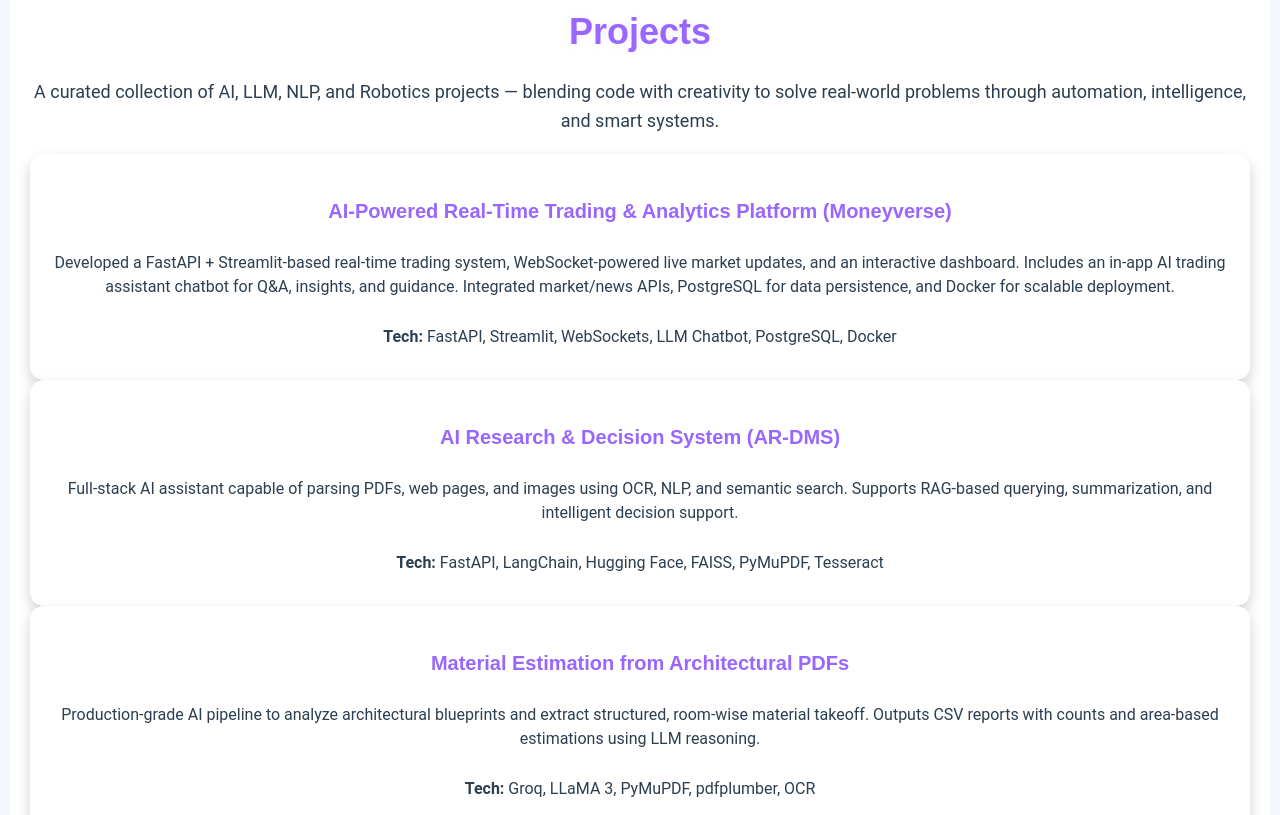
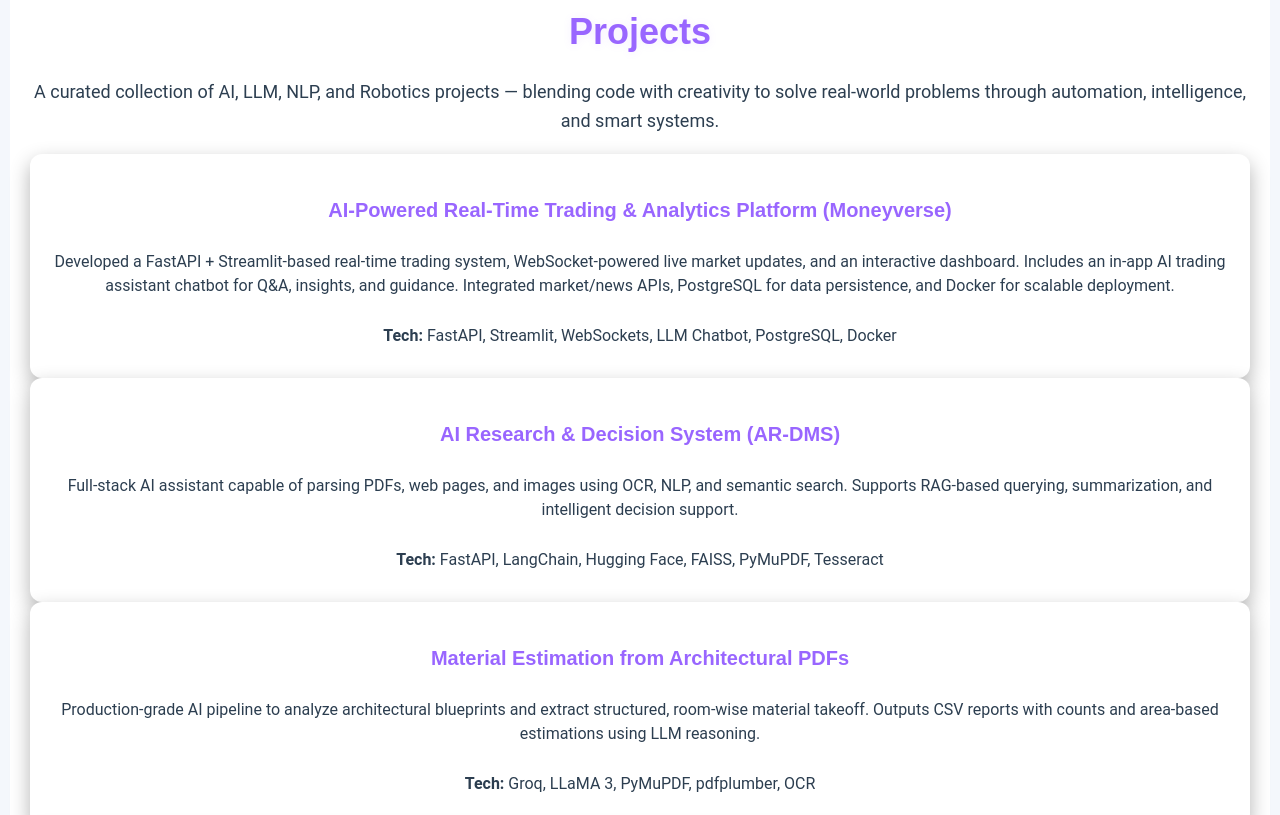
Before and after one commit to Zinalr44/portfolio, a plain HTML site: page index.html in a window 1280 px wide. Shown: the part 1564-2379 px from the top of the page. Drawn offline with nearby package versions, Linux system fonts and the light colour scheme.

Commit message:
new changes

```diff
--- a/index.html
+++ b/index.html
@@ -320,7 +320,7 @@
 
               <!-- Robotic Nurse -->
               <div class="project-item">
-                <a href="20240104_120909.jpg" target="_blank">
+                <a href="20240104_120909.jpg" target="_blank"></a>
                   <div class="project-details">
                     <h3>Robotic Nurse (SSIP Funded – Ongoing)</h3>
                     <p>Smart nursing assistant robot for healthcare automation. Capable of delivering medicine and monitoring vitals using embedded electronics and BLE communication.</p>
@@ -331,7 +331,7 @@
 
               <!-- Robotic Arm -->
               <div class="project-item">
-                <a href="WhatsApp Video 2024-08-07 at 22.53.12_325403f8.mp4" target="_blank">
+                <a href="WhatsApp Video 2024-08-07 at 22.53.12_325403f8.mp4" target="_blank"></a>
                   <div class="project-details">
                     <h3>Robotic Arm (SSIP Funded)</h3>
                     <p>Programmable robotic arm designed for precision pick-and-place using Arduino and servo motors. Supports real-time control with industrial use case scenarios.</p>
--- a/style.css
+++ b/style.css
@@ -531,27 +531,19 @@ header nav ul li a.active::after { width: 100%; }
 }
 
 .project-item {
-    background: var(--project-background);
-    border: 1px solid rgba(255,255,255,0.06);
-    border-radius: 14px;
-    box-shadow: 0 6px 14px rgba(0, 0, 0, 0.18);
-    transition: transform 0.25s ease, box-shadow 0.25s ease, border-color 0.25s ease;
+    background-color: var(--project-background);
+    border-radius: 12px;
+    box-shadow: 0 8px 20px rgba(0, 0, 0, 0.3);
+    transition: transform 0.3s ease, box-shadow 0.3s ease;
     overflow: hidden;
     display: flex;
     flex-direction: column;
     justify-content: space-between;
-    position: relative;
 }
 
-.project-item:hover,
-.project-item:focus-within {
-    transform: translateY(-4px);
-    /* base elevation + subtle purple glow */
-    box-shadow:
-      0 10px 22px rgba(0,0,0,0.22),
-      0 0 0 2px rgba(153,102,255,0.18),
-      0 12px 28px rgba(153,102,255,0.18);
-    border-color: rgba(153,102,255,0.25);
+.project-item:hover {
+    transform: translateY(-8px);
+    box-shadow: 0 12px 30px rgba(106, 76, 156, 0.3); /* Soft purple glow on hover */
 }
 
 .project-details {
@@ -596,13 +588,10 @@ header nav ul li a.active::after { width: 100%; }
 .project-item a {
     text-decoration: none;
     color: inherit;  /* Inherits text color */
-    display: block;
-    height: 100%;
 }
 
 .project-item a:hover {
     color: var(--link-hover);  /* Soft purple accent for links */
-}
 
 /* Project Media Styles */
 .project-image {
```
